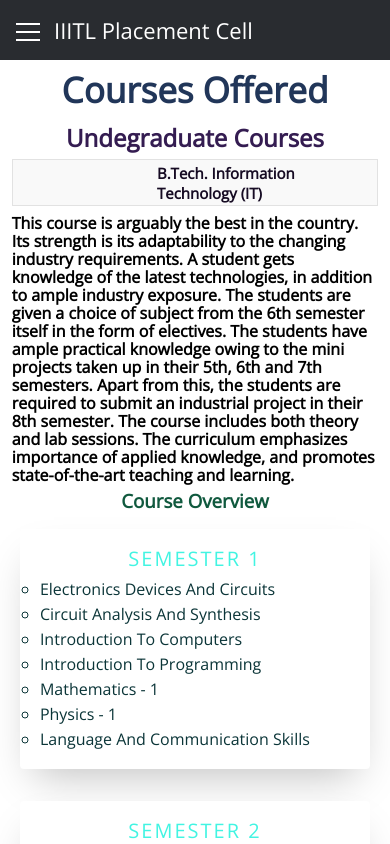
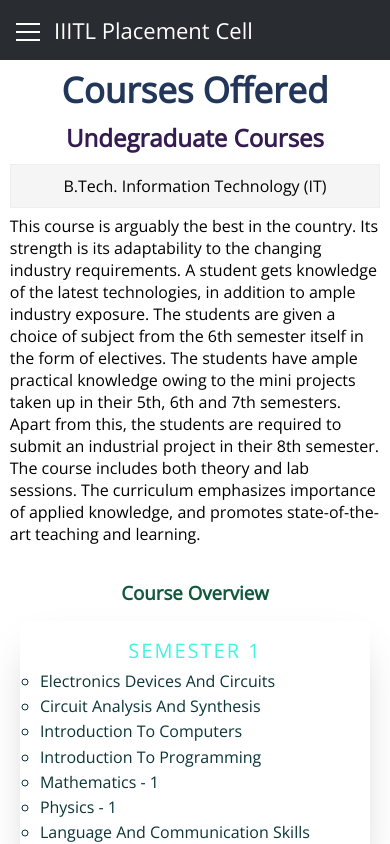
Before and after one commit to axios-iiitl/Placement-Website, a React (Create React App) app: page /courses in a window 390 px wide. Shown: the top 844 px of the page. Built offline with nearby package versions, Linux system fonts and the light colour scheme.

Commit message:
Improve responsiveness of course structure page

```diff
--- a/src/App.css
+++ b/src/App.css
@@ -1149,34 +1149,37 @@ body {
 
 }
 .courses ul{
- margin-top: 1.5vw;
- margin-bottom: 1vw;
- border:0.1vw solid #e2e2e2;
- padding-top: 0.6vw;
- padding-bottom: 0.6vw;
- margin-left: 3vw;
- margin-right: 3vw;
- background: #f9f9f9;
+ margin-top: 10px;
+ margin-bottom: 20px;
+ border:0.3px solid #eee;
+ background: #f5f5f5;
  margin-bottom: 2vw;
+ padding: 10px;
+ width: 95%;
+ list-style: none;
+}
+.courses-overview {
+  width: 95%;
+  margin-bottom: 35px;
 }
 .courses li{
-  list-style:none;
-  font-weight: bold;
-  margin-left:37vw;
-  font-size: 15px;
-  color:#160b23;
+  text-align: center;
 }
-.courses p{
-  margin-left:3vw;
-  margin-right: 3vw;
-  font-weight:bold;
-  margin-bottom: 1vw;
-  line-height: 18px;
-  font-weight:1.5vw;
+.courses-outer-wrapper {
+  display: flex;
+  width: 100%;
+  justify-content: center;
 }
+
 .courses h3{
   text-align: center;
   color:#10593e;
+}
+
+.courses {
+  display: flex;
+  flex-direction: column;
+  align-items: center;
 }
 /*
 Card Component */
--- a/src/components/courses.js
+++ b/src/components/courses.js
@@ -3,14 +3,15 @@ import SubCard from "./sub-card";
 import { semList } from "./semlist";
 
 const Courses = () => (
-  <div>
+  <React.Fragment>
+    <div className="courses-outer-wrapper">
       <div className="courses">
         <h1>Courses Offered</h1>
         <h2>Undegraduate Courses</h2>
         <ul>
           <li>B.Tech. Information Technology (IT)</li>
         </ul>
-      <p>
+        <p class="courses-overview">
           This course is arguably the best in the country. Its strength is its
           adaptability to the changing industry requirements. A student gets
           knowledge of the latest technologies, in addition to ample industry
@@ -18,11 +19,13 @@ const Courses = () => (
           semester itself in the form of electives. The students have ample
           practical knowledge owing to the mini projects taken up in their 5th,
           6th and 7th semesters. Apart from this, the students are required to
-        submit an industrial project in their 8th semester. The course includes
-        both theory and lab sessions. The curriculum emphasizes importance of
-        applied knowledge, and promotes state-of-the-art teaching and learning.
+          submit an industrial project in their 8th semester. The course
+          includes both theory and lab sessions. The curriculum emphasizes
+          importance of applied knowledge, and promotes state-of-the-art
+          teaching and learning.
         </p>
         <h3>Course Overview</h3>
+      </div>
     </div>
     <div class="course-outer">
       <div class="course-inner">
@@ -31,7 +34,7 @@ const Courses = () => (
         ))}
       </div>
     </div>
-  </div>
+  </React.Fragment>
 );
 
 export default Courses;
```
Lines whose indentation alone changed are shown as unchanged.
